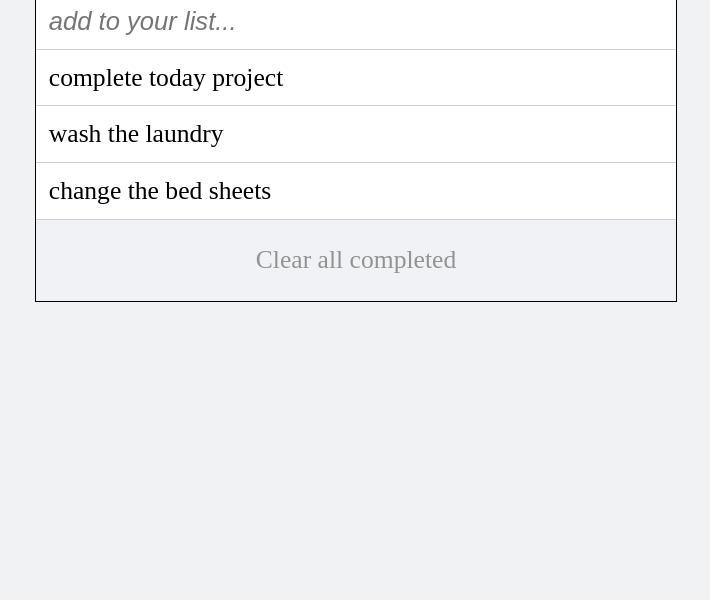
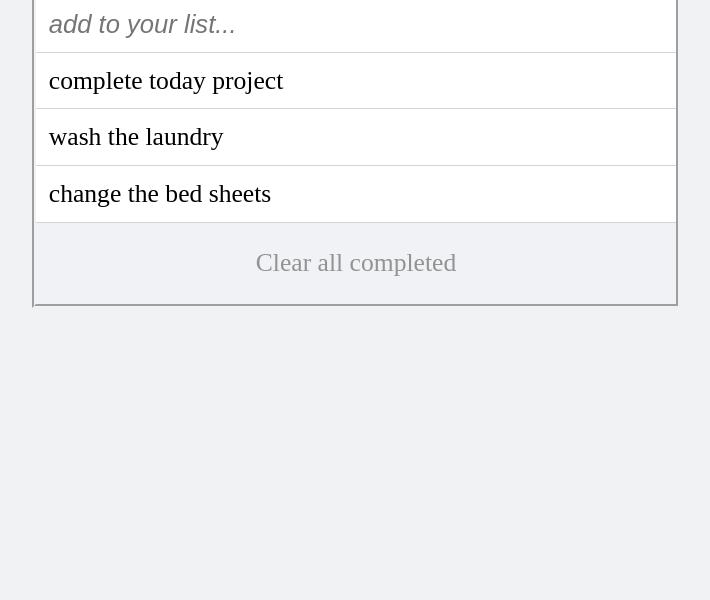
Before and after one commit to basem909/To-do-list, a website built with webpack: page src/index.html in a window 1280 px wide. Shown: the part 200-800 px from the top of the page, without its empty margins (284-994 px from the left). Built offline with nearby package versions, Linux system fonts and the light colour scheme.

Commit message:
finish styling of the day1 partion

```diff
--- a/src/index.css
+++ b/src/index.css
@@ -14,7 +14,7 @@ body {
   width: 50vw;
   margin-top: 10%;
   column-width: auto;
-  border: 1px solid black;
+  border: 4px groove #f1f2f5;
 }
 
 h1 {
```
Also changed, not shown: dist/main.bundle.js.
